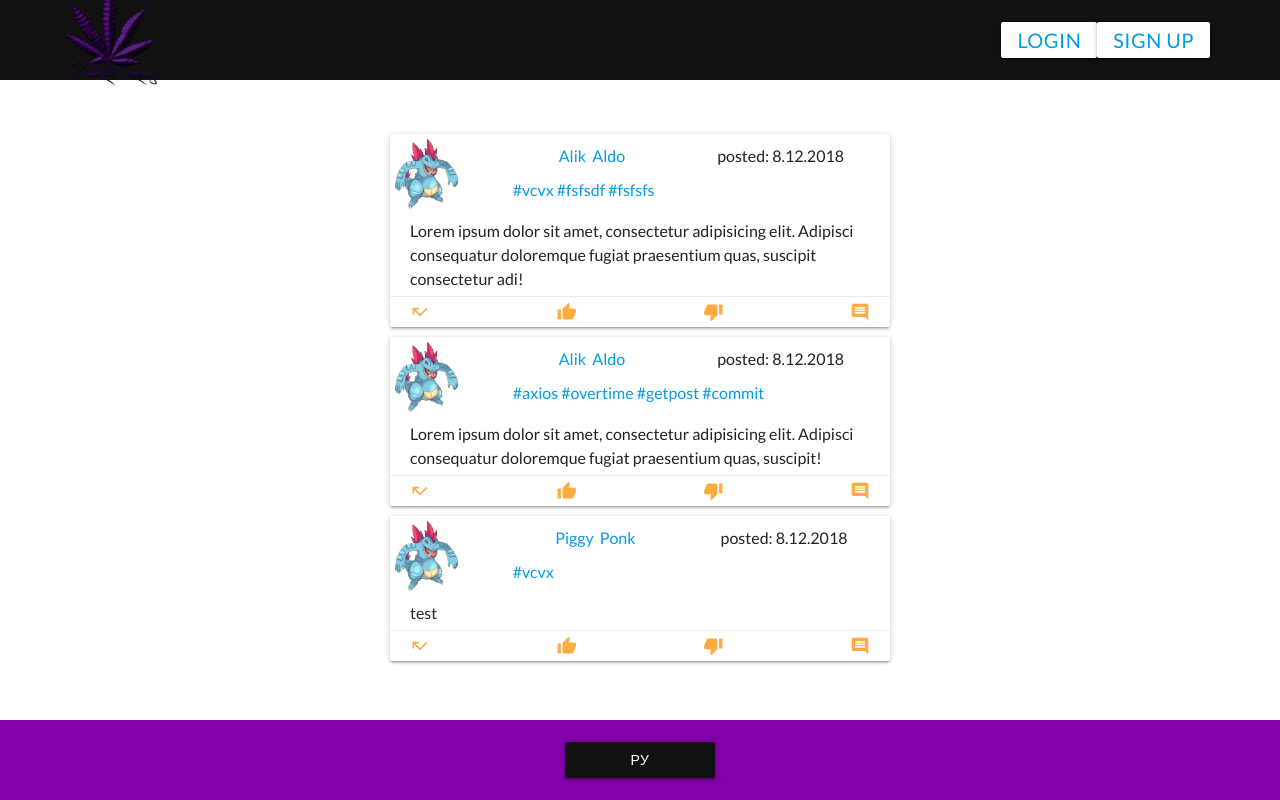
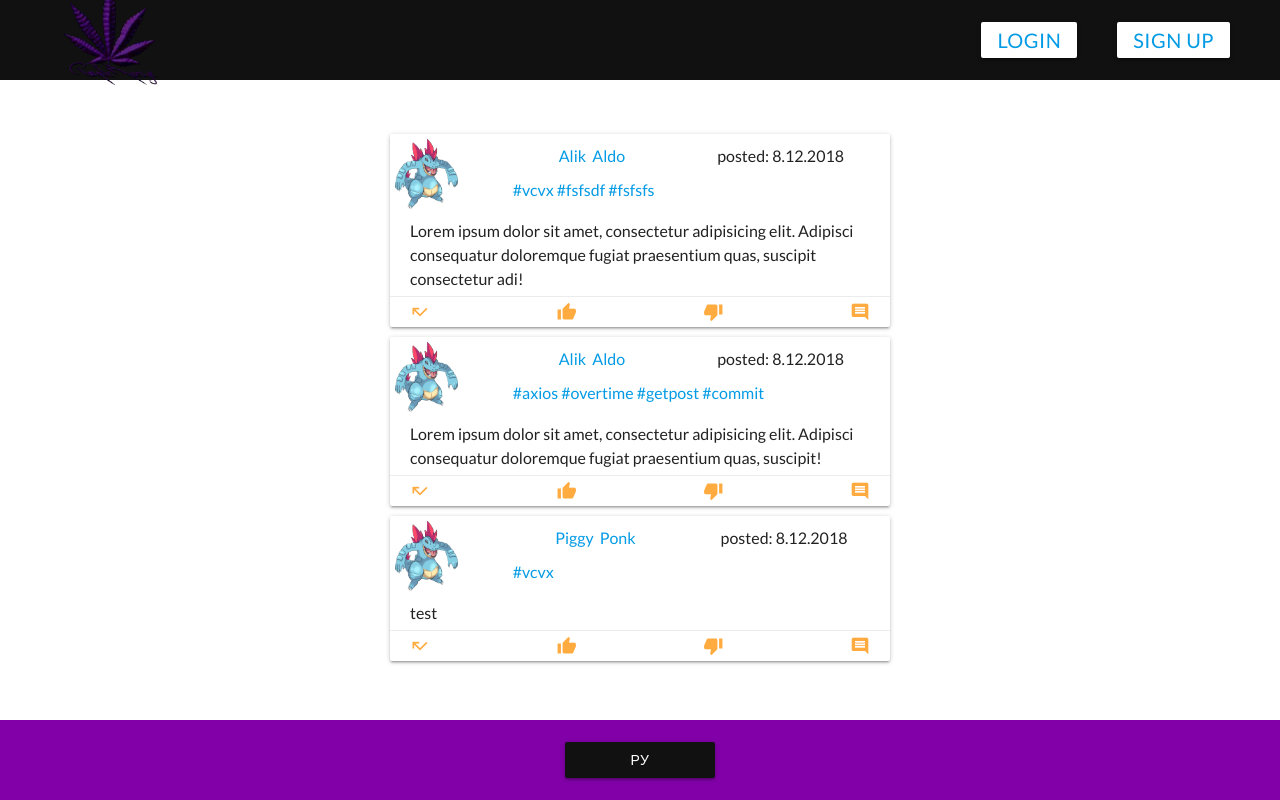
Before and after one commit to heapix-learn/purplegaze, a Vue app: page / in a window 1280 px wide. Built offline with nearby package versions, Linux system fonts and the light colour scheme; no server answers; data requests are answered from the project's data file.

Commit message:
fix: fix header buttons position

```diff
--- a/src/components/layouts/AppHeader.vue
+++ b/src/components/layouts/AppHeader.vue
@@ -4,21 +4,21 @@
         <img src="../../assets/haze.png" class="image" @click="home"/>
       </div>
       <div class="app-header__user-buttons" v-if="isAuth">
-        <a class="waves-effect waves-light btn button-sign app-header__user-buttons__reg-button"
+        <a class="waves-effect waves-light btn button-sign app-header__user-buttons__user-login"
            @click="toUserInfo"
-        ><router-link to="/" class="app-header-link"><i class="material-icons app-header__user-buttons__user">
+        ><router-link to="/" class="app-header-link"><i class="material-icons app-header__user-buttons__user-login_icon">
           account_circle
         </i>{{firstName}}</router-link></a>
 
-        <a class="waves-effect waves-light btn button-sign app-header__user-buttons__login-button"
+        <a class="waves-effect waves-light btn button-sign app-header__user-buttons__loginout-signup"
            @click="logOut"
         ><router-link to="/" class="app-header-link">{{ $t("buttons.logOut") }}</router-link></a>
       </div>
 
       <div class="app-header__user-buttons" v-if="!isAuth">
-        <a class="waves-effect waves-light btn button-sign app-header__user-buttons__login-button"
+        <a class="waves-effect waves-light btn button-sign app-header__user-buttons__user-login"
         ><router-link to="/signin" class="app-header-link">{{ $t("buttons.login") }}</router-link></a>
-        <a class="waves-effect waves-light btn button-sign app-header__user-buttons__reg-button"
+        <a class="waves-effect waves-light btn button-sign app-header__user-buttons__loginout-signup"
         ><router-link to="/signup" class="app-header-link">{{ $t("buttons.signUp") }}</router-link></a>
       </div>
 
@@ -80,8 +80,13 @@ export default {
     margin-right: 5rem;
   }
 
-  .app-header__user-buttons__user {
-    margin-right: 1rem;
+  .app-header__user-buttons__user-login {
+    background: var(--white);
+    margin-right: 2rem;
+  }
+
+  .app-header__user-buttons__user-login_icon {
+    margin-right: 2rem;
   }
 
   .app-header-link {
@@ -89,12 +94,7 @@ export default {
     font-size: 2rem;
   }
 
-  .app-header__user-buttons__reg-button {
-    background: var(--white);
-    margin-right: 2rem;
-  }
-
-  .app-header__user-buttons__login-button {
+  .app-header__user-buttons__loginout-signup {
     background: var(--white);
     margin-left: 2rem;
   }
```
